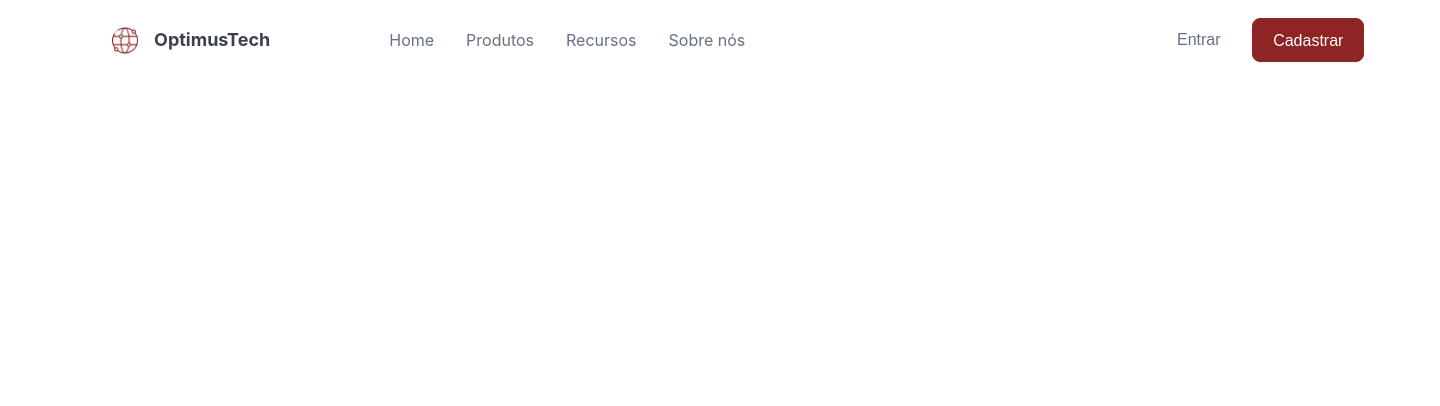
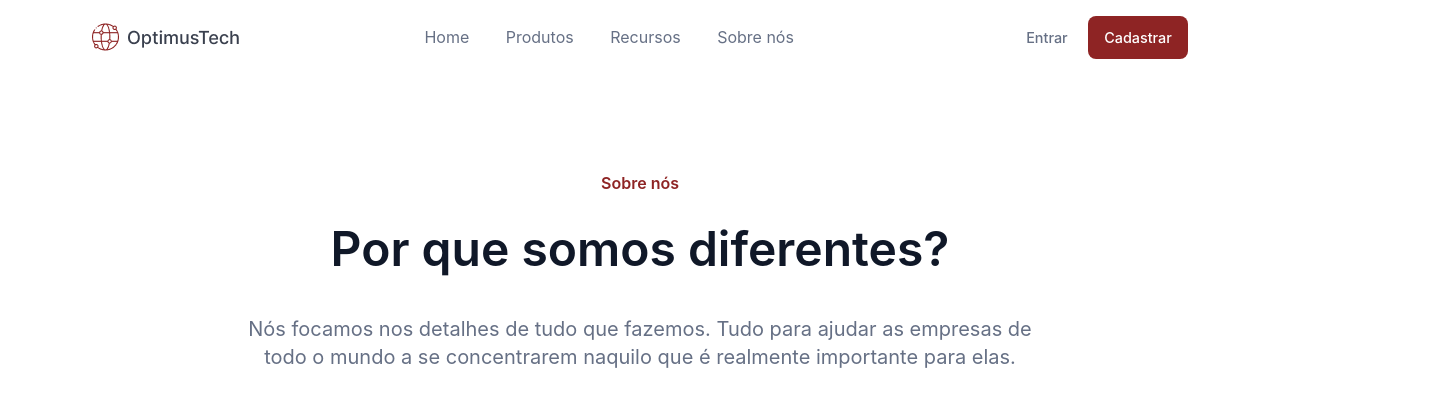
Before and after one commit to luistomasini/7daysofcode-html-css-vagas, a plain HTML site: page index.html in a window 1280 px wide. Shown: the whole page, 1440 px wide, since content can reach past the window. Drawn offline with Linux system fonts and the light colour scheme.

Commit message:
making the header

```diff
--- a/index.html
+++ b/index.html
@@ -1,27 +1,31 @@
 <!DOCTYPE html>
 <html lang="pt-br">
 <head>
-    <meta charset="UTF-8">
-    <meta http-equiv="X-UA-Compatible" content="IE=edge">
-    <meta name="viewport" content="width=device-width, initial-scale=1.0">
-    <link rel="stylesheet" href="style.css">
-
-    <title>OptimusTech</title>
+  <meta charset="UTF-8">
+  <meta http-equiv="X-UA-Compatible" content="IE=edge">
+  <meta name="viewport" content="width=device-width, initial-scale=1.0">
+  <title>OptimusTech</title>
+  <link rel="stylesheet" href="style.css">
 </head>
 <body>
+  <nav>
+    <img src="assets/logo.png"/>
+    <div class="links">
+      <a href="#">Home</a>
+      <a href="#">Produtos</a>
+      <a href="#">Recursos</a>
+      <a href="#">Sobre nós</a>
+    </div>
+    <div class="buttons">
+      <button>Entrar</button>
+      <button id="signUp">Cadastrar</button>
+    </div>
+  </nav>
+
     <header>
-        <nav>
-            <img id="logo" src="assets/worldwide.png" alt="Logo OptimusTech">
-            <h1 id="h1-logo">OptimusTech</h1>
-            <ul class="nav-menu">
-                <li><a href="#">Home</a></li>
-                <li><a href="#">Produtos</a></li>
-                <li><a href="#">Recursos</a></li>
-                <li><a href="#">Sobre nós</a></li>
-            </ul>
-            <button type="submit" class="btn-enter">Entrar</button>
-            <button type="submit" class="btn-sign-up">Cadastrar</button>
-        </nav>
+        <p>Sobre nós</p>
+        <h1>Por que somos diferentes?</h1>
+        <p>Nós focamos nos detalhes de tudo que fazemos. Tudo para ajudar as empresas de<br> todo o mundo a se concentrarem naquilo que é realmente importante para elas.</p>
     </header>
 </body>
 </html>
--- a/style.css
+++ b/style.css
@@ -1,79 +1,81 @@
+:root {
+    --text-color: #667085;
+    --main-color: #8E2424;
+    --title-color: #101828;
+  }
+
+  @font-face {
+    font-family: 'Inter' sans-serif;
+    src: url('./fonts/inter.ttf');
+  }
+
   * {
     margin: 0;
     padding: 0;
     box-sizing: border-box;
-}
-
-@font-face {
-    font-family: 'Inter' sans-serif;
-    src: url('./fonts/inter-500.ttf');
+    font-family: 'Inter', sans-serif;
   }
 
   body {
-    background: #FFFFFF;
-    font-family: 'Inter', sans-serif;
+    width: 100%;
+    height: 100vh;
   }
 
   nav {
     display: flex;
-    height: 80px;
-    color: #667085;
-    text-decoration: none;
-    width: 1440px;
-    margin: auto;
+    justify-content: space-around;
+    align-items: center;
+    padding: 1rem 0;
   }
 
-#logo {
-    height: 27px;
-    margin: 26.5px 8px 26.5px 112px;
+  .links a {
+    color: var(--text-color);
+    text-decoration: none;
+    margin-right: 2rem;
   }
 
-#h1-logo {
-    font-size: 18px;
-    margin: 28px 119px 28px 8px;
-    color: #3A404E;
-    line-height: 24px;
+  button {
+    padding: 0.8rem 1rem;
+    cursor: pointer;
+    border: none;
+    border-radius: 0.5rem;
+    font-weight: 500;
+    background: none;
+    color: var(--text-color);
+    font-size: 0.9rem;
   }
 
-.nav-menu {
-    display: flex;
-    list-style: none;
-    line-height: 24px;
+  button#signUp {
+    background-color: var(--main-color);
+    color: #FFF;
   }
 
-.nav-menu li {
-    margin: 28px 32px 28px 0;
+  header {
+    width: 100%;
+    height: 100vh;
+    text-align: center;
+    margin-top: 6em;
   }
 
-.nav-menu a {
-    text-decoration: none;
-    color: #667085;
+  header p:nth-child(1){
+    margin-bottom: 1.5rem;
+    font-weight: 600;
+    line-height: 1.5rem;
+    color: var(--main-color)
   }
 
-nav button {
-    border: none;
-    background-color: #FFFFFF;
-    line-height: 24px;
-    font-size: 16px;
-    cursor: pointer;
+  header h1 {
+    font-size: 3rem;
+    font-weight: 600;
+    color: var(--title-color);
+    line-height: 3.75rem;
+    margin-bottom: 2.25rem;
   }
 
-.btn-enter {
-    margin: auto 30px auto 398px;
-    color: #667085;
-    height: 24px;
-    width: 47px;
+  header p:nth-child(3){
+    font-size: 1.25rem;
+    font-weight: 400;
+    line-height: 1.75rem;
+    color: var(--text-color);
+    margin-bottom: 6.75rem;
   }
-
-.btn-sign-up {
-    color: #FFFFFF;
-    background-color: #8E2424;
-    border: 1px solid #8E2424;
-    box-shadow: 0px 1px 2px rgba(16, 24, 40, 0.05);
-    border-radius: 8px;
-    padding: 10px 18px;
-    width: 112px;
-    height: 44px;
-    margin-top: auto;
-    margin-bottom: auto;
-}
```
Also changed, not shown: assets/logo.png (added), fonts/inter.ttf (renamed from fonts/inter-500.ttf). Lines whose indentation alone changed are shown as unchanged.
